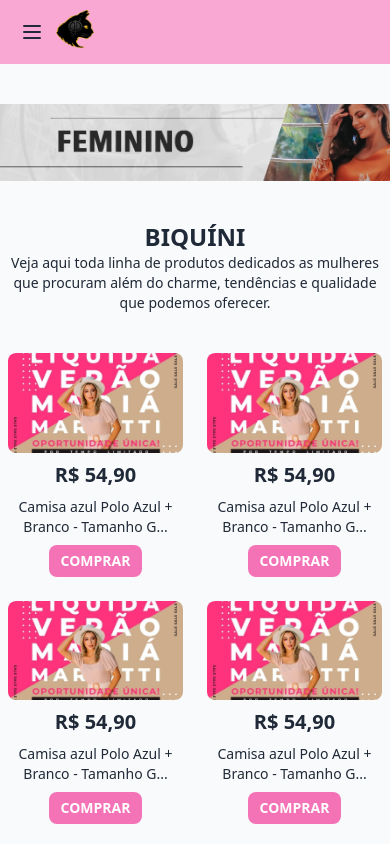
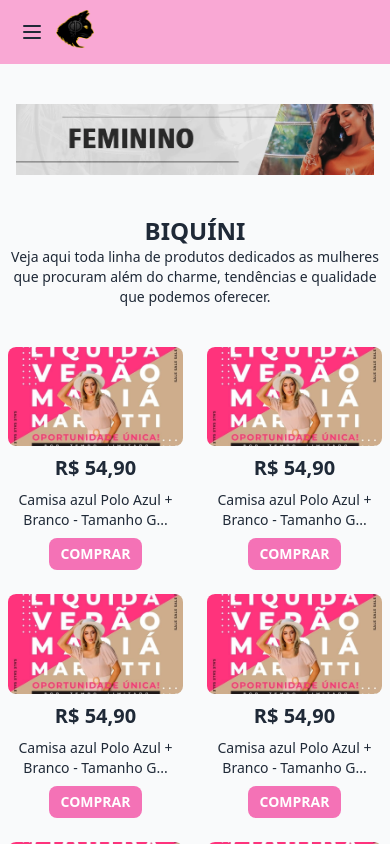
Before and after one commit to GedeonRamiro/joia-de-corpo, a Next.js app: page /biquini in a window 390 px wide. Built offline with nearby package versions, Linux system fonts and the light colour scheme.

Commit message:
feat: create page category

```diff
--- a/pages/biquini/index.tsx
+++ b/pages/biquini/index.tsx
@@ -13,7 +13,7 @@
             </Head>
             <Header>
             <div className="container mx-auto">
-                <div className='flex justify-center mt-10'>
+                <div className='flex justify-center mt-10 mx-4 sm:mx-0'>
                     <Image src={bannerBiquini}
                     className=""
                     alt='titulo'
```
